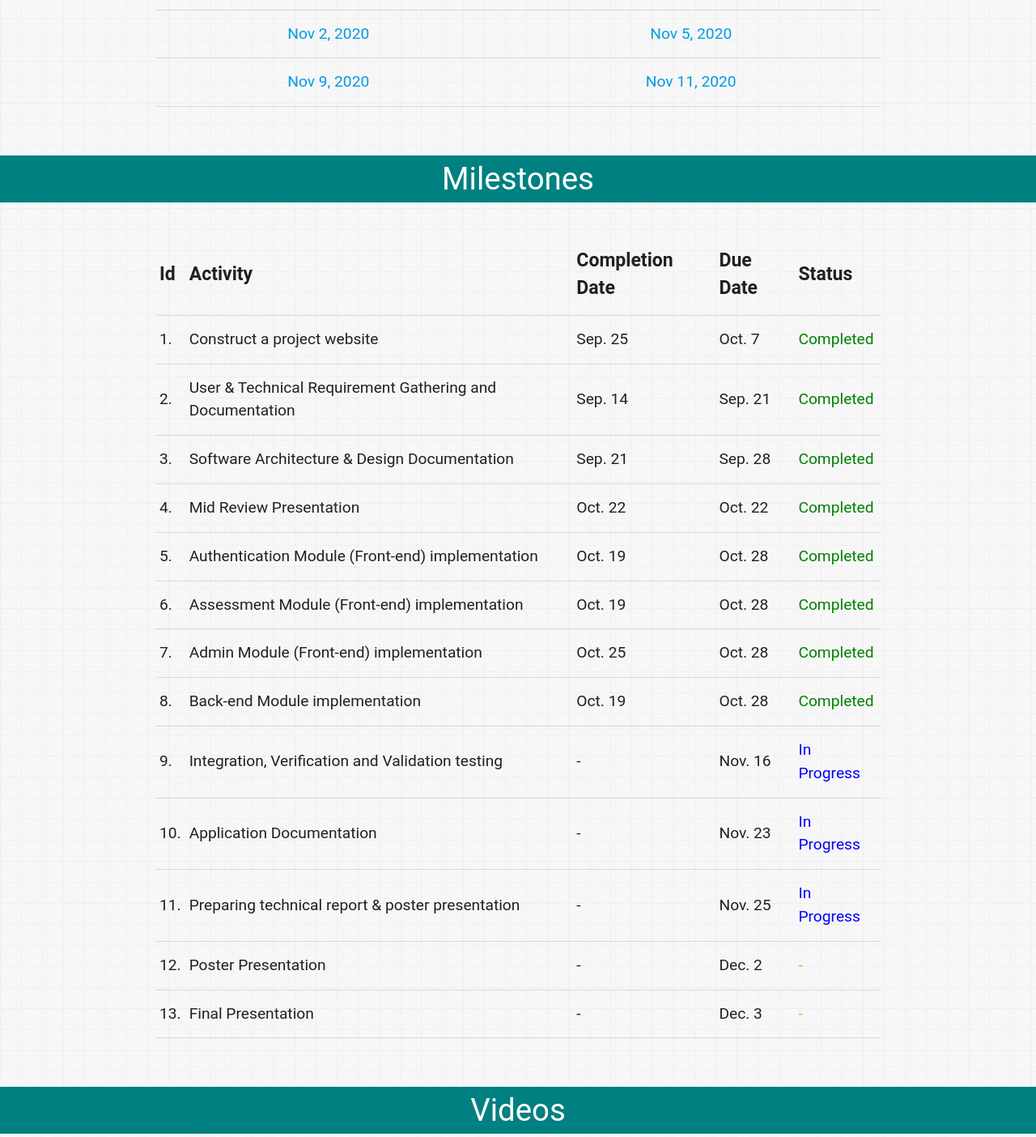
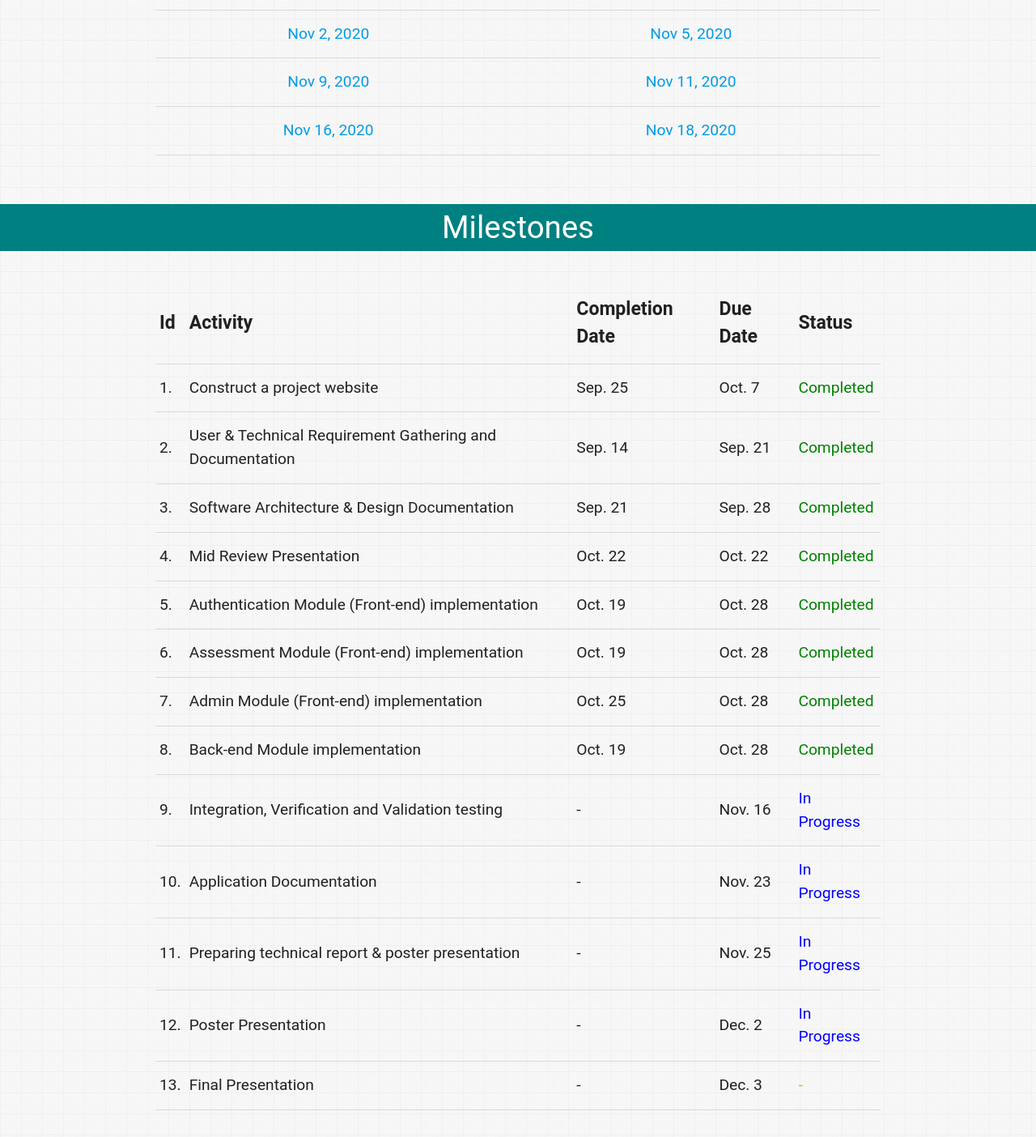
Before and after one commit to ujjavaldesai07/capstone-project-website, a plain HTML site: page index.html in a window 1280 px wide. Shown: the part 2993-4397 px from the top of the page at 81% size. Drawn offline with Linux system fonts and the light colour scheme.

Commit message:
Added updated meetings

```diff
--- a/index.html
+++ b/index.html
@@ -416,6 +416,19 @@
                         </td>
                     </tr>
 
+                    <tr>
+                        <td>
+                            <a href="meetings/team/Pixels_TeamMeeting_Nov_16.pdf" target="_blank">
+                                Nov 16, 2020
+                            </a>
+                        </td>
+                        <td>
+                            <a href="meetings/mentor/Pixels_MentorMeeting_Nov_18.pdf" target="_blank">
+                                Nov 18, 2020
+                            </a>
+                        </td>
+                    </tr>
+
                     </tbody>
                 </table>
             </div>
@@ -531,7 +544,7 @@
                         <td>Poster Presentation</td>
                         <td> - </td>
                         <td>Dec. 2</td>
-                        <td class="notStarted">-</td>
+                        <td class="inprogress">In Progress</td>
                     </tr>
 
                     <tr>
```
Also changed, not shown: 4 other files.
